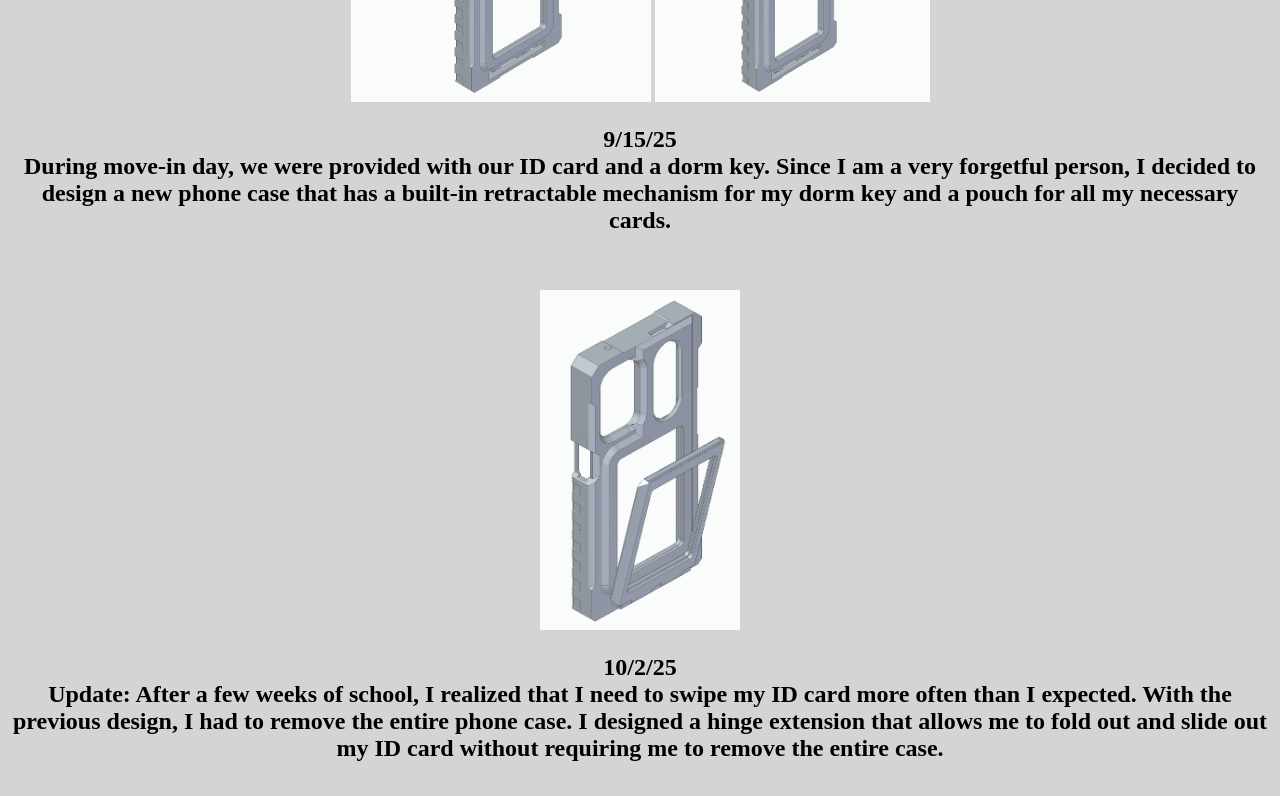
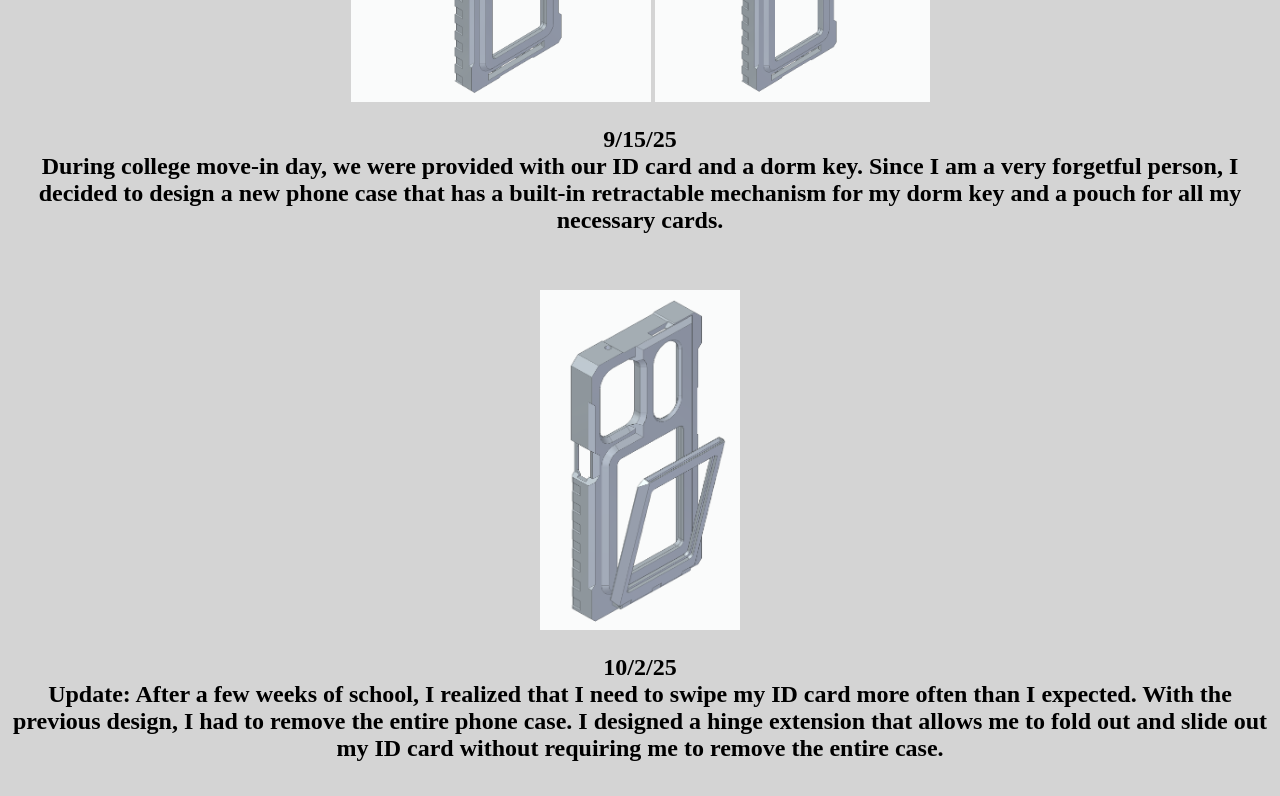
Before and after one commit to DakCC/dakcc.github.io, a plain HTML site: page 3dmodels.html in a window 1280 px wide. Shown: the part 5340-6136 px from the top of the page. Drawn offline with Linux system fonts and the light colour scheme.

Commit message:
Update 3dmodels.html

```diff
--- a/3dmodels.html
+++ b/3dmodels.html
@@ -106,7 +106,7 @@
                     <img src="images/19.png" height="300" width="300">
                     <img src="images/20.png" height="300" width="275">
                     <h2>
-                        9/15/25<br>During move-in day, we were provided with our ID card and a dorm key. Since I am a very forgetful person, I decided to design a new phone case that has a built-in retractable mechanism for my dorm key
+                        9/15/25<br>During college move-in day, we were provided with our ID card and a dorm key. Since I am a very forgetful person, I decided to design a new phone case that has a built-in retractable mechanism for my dorm key
                         and a pouch for all my necessary cards.
                     </h2>
                     </div>
```
